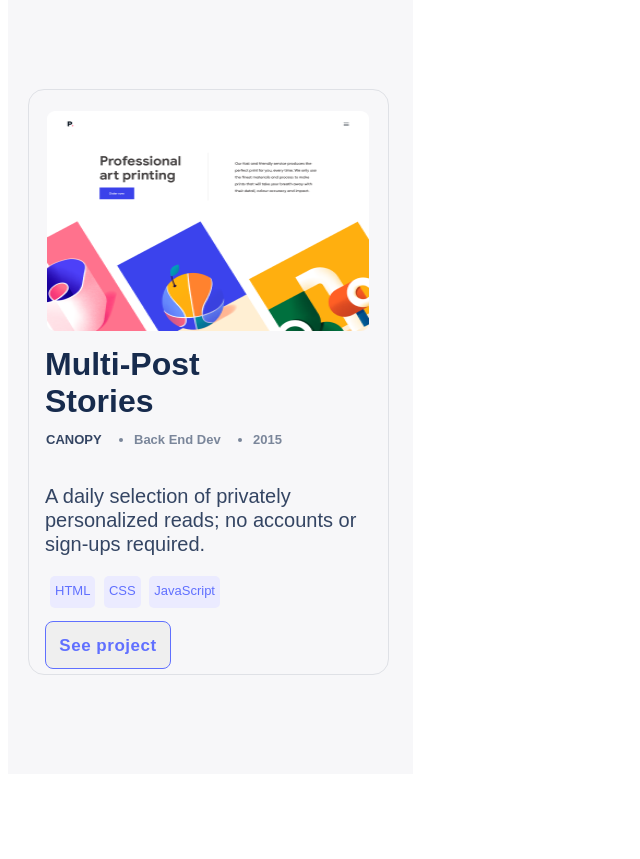
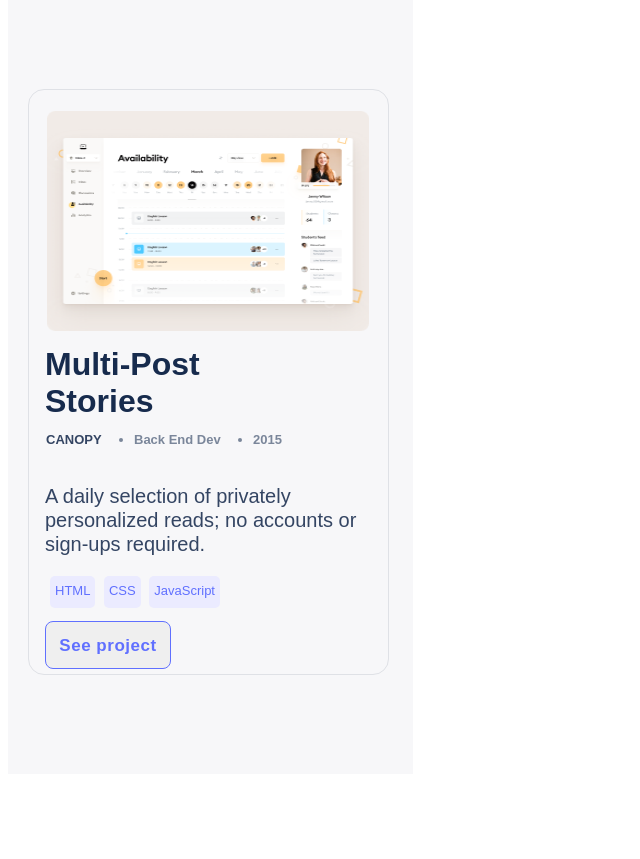
Before and after one commit to Ahmed-044/Portfolio, a plain HTML site: page index.html in a window 1280 px wide. Shown: the part 2720-3579 px from the top of the page, without its empty margins (0-640 px from the left). Drawn offline with Linux system fonts and the light colour scheme.

Commit message:
Update index.html

```diff
--- a/index.html
+++ b/index.html
@@ -86,7 +86,7 @@
 
         </div>
         <div class="row-four">
-            <img class=portfolio_image src="Assets/Snapshoot Portfolio 4.png" alt="Portfolio image">
+            <img class=portfolio_image src="Assets/portfolio img 2.png" alt="Portfolio image">
 
             <p class="t1">Multi-Post <br>Stories</p>
 
```
